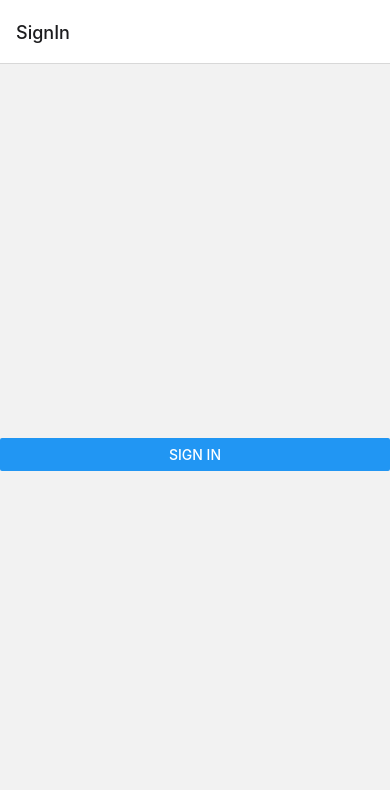
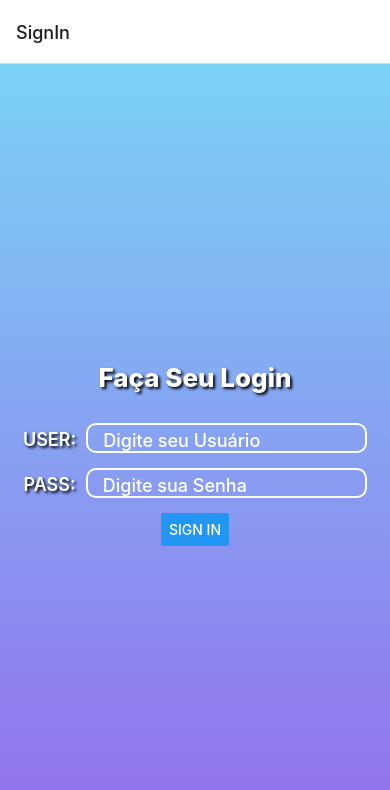
Before and after one commit to gui-andreta/AppSystemRhTS, a React Native app: screen /SignIn in a window 390 px wide. Shown: the top 790 px of the page. Built offline with nearby package versions, Linux system fonts and the light colour scheme.

Commit message:
Inserido inputs de User e Senha
Será iniciado a implementação da lógica para a verificação de usuário para confirmação correta de login, previsto para implementação até a data de 28/10

```diff
--- a/package.json
+++ b/package.json
@@ -18,7 +18,8 @@
     "react": "18.2.0",
     "react-native": "0.72.5",
     "react-native-safe-area-context": "4.6.3",
-    "react-native-screens": "~3.22.0"
+    "react-native-screens": "~3.22.0",
+    "expo-linear-gradient": "~12.3.0"
   },
   "devDependencies": {
     "@babel/core": "^7.20.0",
--- a/src/pages/Dashboards/index.tsx
+++ b/src/pages/Dashboards/index.tsx
@@ -1,31 +1,53 @@
 import React from "react";
-import { View, Button, StyleSheet } from "react-native";
+import { View, Button, StyleSheet, Text } from "react-native";
+import { LinearGradient } from "expo-linear-gradient";
 
 import {useAuth} from "../../contexts/auth";
 
-const styles = StyleSheet.create({
-    container: {
-        flex: 1,
-        justifyContent: 'center',
-    },
-});
+const Dashboard: React.FC = () => {
+    const { user, signOut } = useAuth();
 
-const Dashboard: React.FC = () => {
-    const { signOut } = useAuth();
-
-    //console.log(signed);
+    console.log(user);
 
     function handleSignOut() {
         signOut();
     }
 
     return(
-        <View style={styles.container}>
-            <Button title="Sign out" onPress={handleSignOut} />
-        </View>
+        <LinearGradient
+            colors={["#7BD2F6", "#946DED"]}
+            style={styles.container}
+        >
+            <Text style={styles.h1}>Folha de Pagamento</Text>
+
+            <View style={styles.container}>
+                <Button title="Sign out" onPress={handleSignOut} />
+            </View>
+        </LinearGradient>
     )
 }
 
+export default Dashboard;
 
+const styles = StyleSheet.create({
+    container: {
+        flex: 1,
+        alignItems: "center",
+        justifyContent: "center",
+        margin: 0,
+        padding: 0,
+        width: "100%",
+    },
 
-export default Dashboard;
+    h1: {
+        fontSize: 26,
+        fontWeight: "800",
+        fontStyle: "normal",
+        color: "#fff",
+        marginBottom: 30,
+        textShadowColor: "#000",
+        textShadowOffset: {width: 2, height: 2},
+        textShadowRadius: 3,
+    },
+
+});
--- a/src/pages/SingIn/index.tsx
+++ b/src/pages/SingIn/index.tsx
@@ -1,32 +1,125 @@
 import React from "react";
-import { View, Button, StyleSheet } from "react-native";
+import {
+    StyleSheet,
+    Text,
+    TextInput,
+    View,
+    Platform,
+    KeyboardAvoidingView,
+    TouchableWithoutFeedback,
+    Keyboard,
+    Button
+} from "react-native";
+import {LinearGradient} from "expo-linear-gradient";
 
-import { signIn } from '../../services/auth';
-import {useAuth} from "../../contexts/auth";
-
-const styles = StyleSheet.create({
-    container: {
-        flex: 1,
-        justifyContent: 'center',
-    },
-});
+import { useAuth } from "../../contexts/auth";
 
 const SignIn: React.FC = () => {
-    const { signed, signIn } = useAuth();
+    const { signed, user, signIn } = useAuth();
 
-    //console.log(signed);
+    console.log(signed);
+    console.log(user);
 
     function handleSignIn() {
         signIn();
     }
 
-    return(
-        <View style={styles.container}>
-            <Button title="Sign in" onPress={handleSignIn} />
-        </View>
-    )
+    return (
+        <TouchableWithoutFeedback onPress={Keyboard.dismiss}>
+            <LinearGradient
+                colors={["#7BD2F6", "#946DED"]}
+                style={styles.container}
+            >
+                <KeyboardAvoidingView
+                    behavior={Platform.OS === 'ios' ? 'padding' : 'height'}
+                    style={styles.container}
+                >
+                    <Text style={styles.h1}>Faça Seu Login</Text>
+
+                    <View style={styles.viewLoginSenha}>
+                        <Text style={styles.labelLoginSenha}>USER:</Text>
+
+                        <TextInput
+                            textContentType="nickname"
+                            style={styles.inputUserPass}
+                            placeholder="Digite seu Usuário"
+                        />
+                    </View>
+
+                    <View style={styles.viewLoginSenha}>
+                        <Text style={styles.labelLoginSenha}>PASS:</Text>
+
+                        <TextInput
+                            style={styles.inputUserPass}
+                            placeholder="Digite sua Senha"
+                            textContentType="password"
+                            secureTextEntry={true}
+                        />
+                    </View>
+
+
+                    <Button title="Sign in" onPress={handleSignIn} />
+
+                </KeyboardAvoidingView>
+            </LinearGradient>
+        </TouchableWithoutFeedback>
+    );
 }
 
+export default SignIn;
 
+const styles = StyleSheet.create({
+    container: {
+        flex: 1,
+        alignItems: "center",
+        justifyContent: "center",
+        margin: 0,
+        padding: 0,
+        width: "100%",
+    },
 
-export default SignIn;
+    h1: {
+        fontSize: 26,
+        fontWeight: "800",
+        fontStyle: "normal",
+        color: "#fff",
+        marginBottom: 30,
+        textShadowColor: "#000",
+        textShadowOffset: {width: 2, height: 2},
+        textShadowRadius: 3,
+    },
+
+    inputUserPass: {
+        color: "#fff",
+        fontSize: 18,
+        fontWeight: "500",
+        alignItems: "center",
+        justifyContent: "center",
+        width: "80%",
+        paddingLeft: 15,
+        paddingTop: 5,
+        marginBottom: 15,
+        borderColor: "#fff",
+        borderWidth: 2,
+        borderRadius: 10,
+    },
+
+    viewLoginSenha: {
+        flexDirection: "row",
+        alignItems: "center",
+        justifyContent: "center",
+        width: "90%",
+    },
+
+    labelLoginSenha: {
+        fontSize: 18,
+        fontWeight: "600",
+        color: "#fff",
+        marginRight: 10,
+        textShadowColor: "#000",
+        textShadowOffset: {width: 2, height: 2},
+        textShadowRadius: 3,
+        paddingBottom: 13,
+    },
+
+});
```
Also changed, not shown: 1 other file (tests, documents, lock files or other folders).
